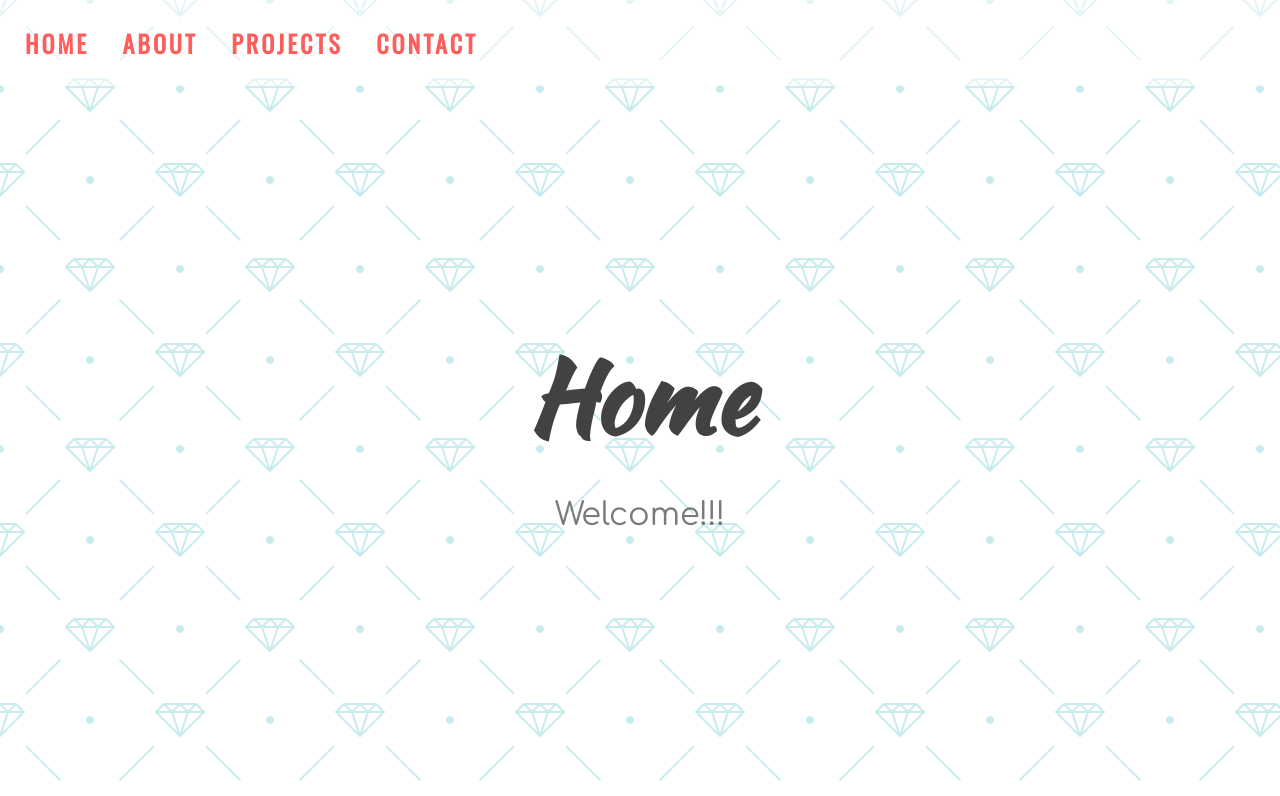
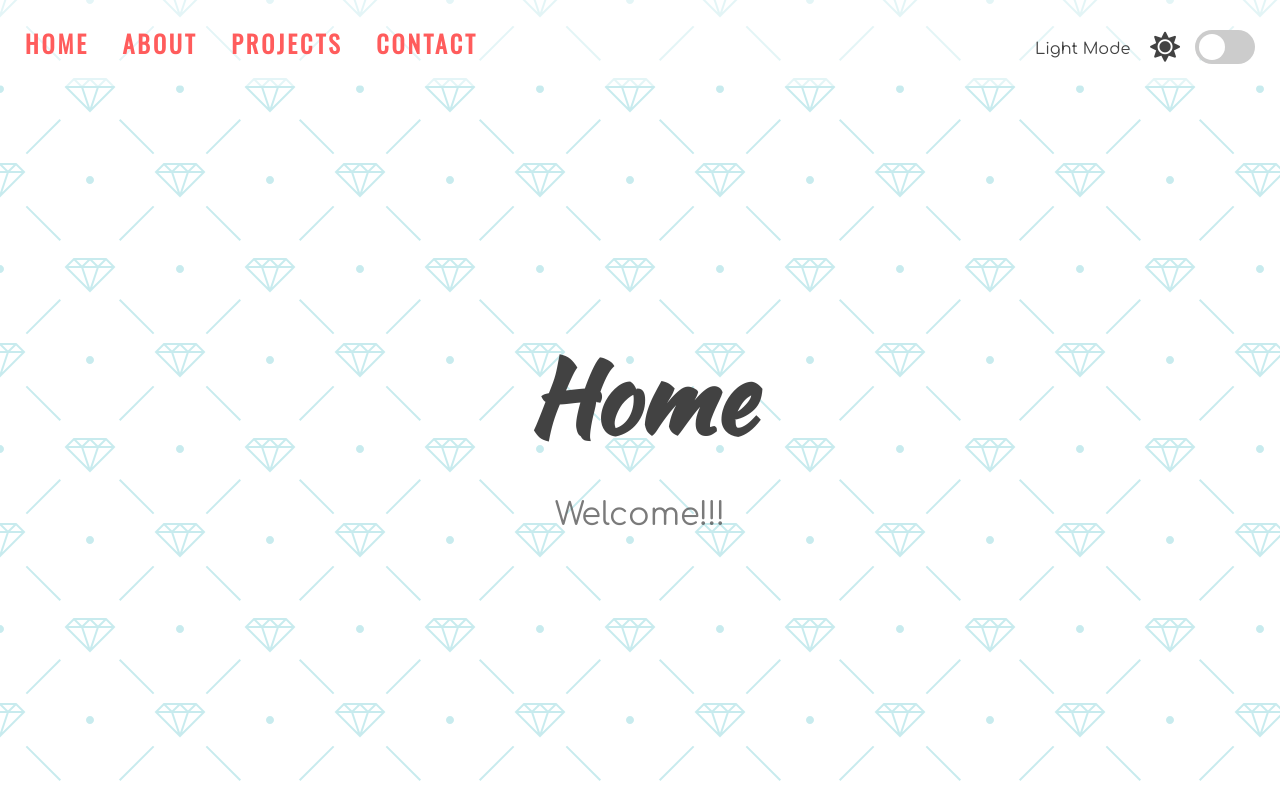
Before and after one commit to akshayG14/webpage-theming, a plain HTML site: page index.html in a window 1280 px wide. Shown: the top 796 px of the page. Drawn offline with nearby package versions, Linux system fonts and the light colour scheme.

Commit message:
Updated the theme toggle

```diff
--- a/index.html
+++ b/index.html
@@ -10,6 +10,17 @@
   </head>
 
   <body>
+    <!-- Theme toggle switch -->
+    <div class="theme-switch-wrapper">
+      <span id="toggle-icon">
+        <span class="toggle-text"> Light Mode </span>
+        <i class="fas fa-sun"></i>
+      </span>
+      <label class="theme-switch">
+        <input type="checkbox" />
+        <div class="slider round"></div>
+      </label>
+    </div>
     <!-- Navigation -->
     <nav id="nav">
       <a href="#home">Home</a>
@@ -72,6 +83,7 @@
         <i class="fab fa-twitter"></i>
       </div>
     </section>
+
     <!-- Script -->
     <script src="script.js"></script>
   </body>
```
